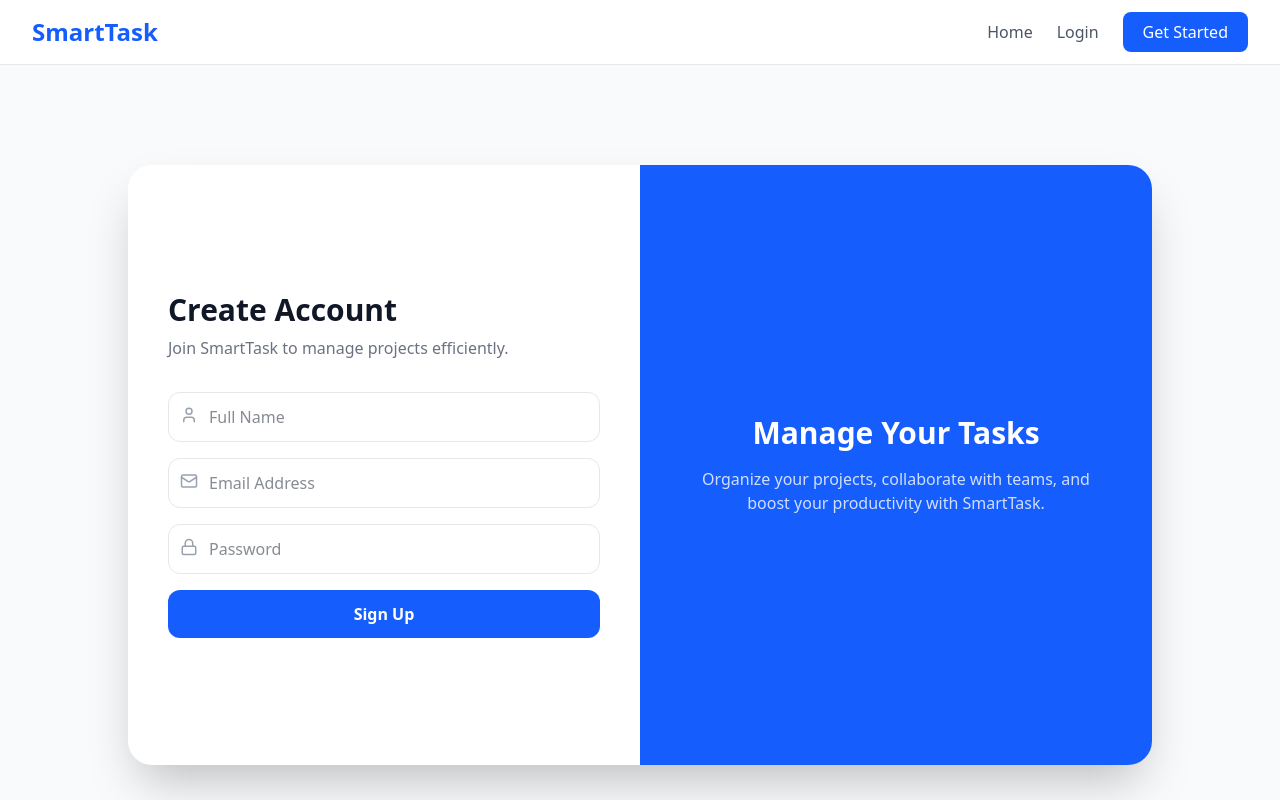
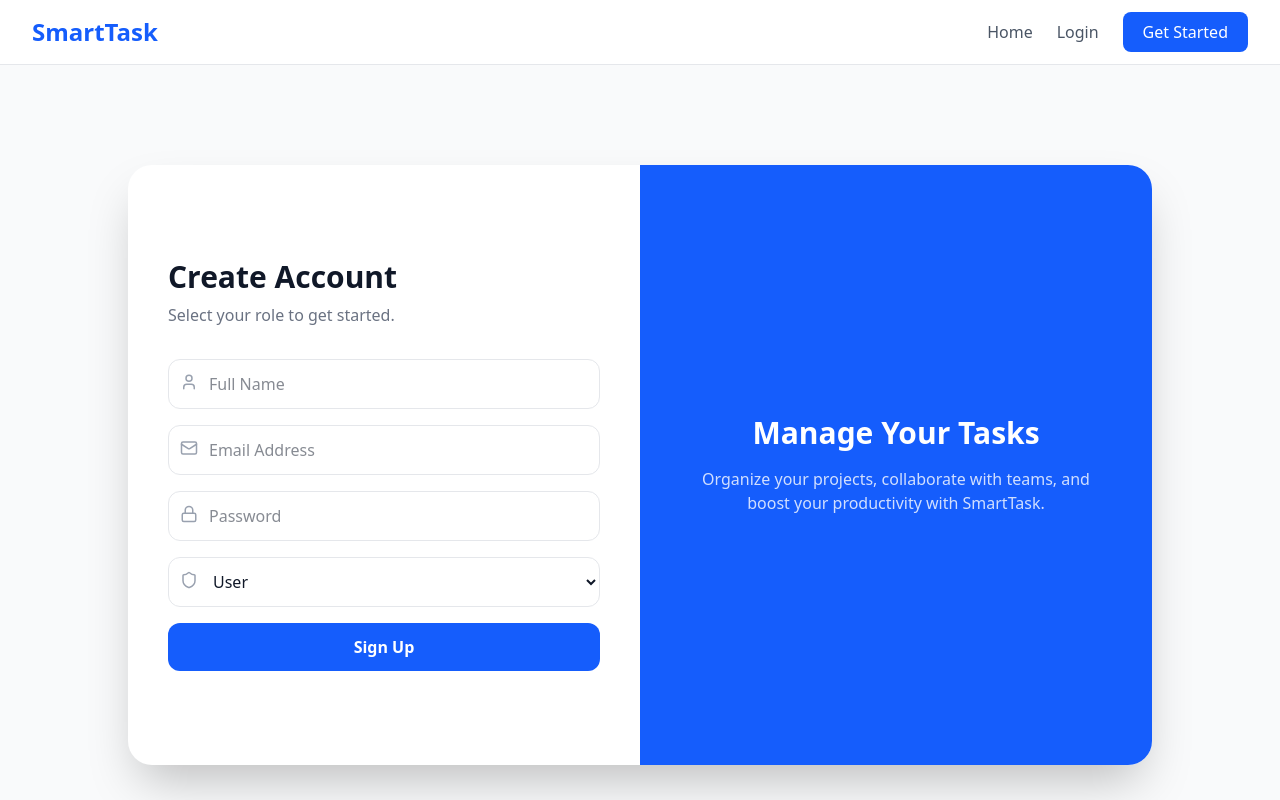
Before and after one commit to alhaz-431/front-smarttask, a Next.js app: page /signup in a window 1280 px wide. Shown: the top 800 px of the page. Built offline with nearby package versions, Linux system fonts and the light colour scheme; no server answers.

Commit message:
updated signup page

```diff
--- a/src/app/(auth)/signup/page.tsx
+++ b/src/app/(auth)/signup/page.tsx
@@ -4,11 +4,12 @@ import { useState } from "react";
 import { useRouter } from "next/navigation";
 import Link from "next/link";
 import api from "@/lib/axios";
-import { Loader2, User, Mail, Lock, CheckCircle } from "lucide-react";
+import { Loader2, User, Mail, Lock, CheckCircle, Shield } from "lucide-react";
 import { toast } from "react-hot-toast";
 
 export default function SignupPage() {
-  const [formData, setFormData] = useState({ name: "", email: "", password: "" });
+  // role যোগ করা হয়েছে
+  const [formData, setFormData] = useState({ name: "", email: "", password: "", role: "user" });
   const [loading, setLoading] = useState(false);
   const [isSuccess, setIsSuccess] = useState(false);
   const router = useRouter();
@@ -17,6 +18,7 @@ export default function SignupPage() {
     e.preventDefault();
     setLoading(true);
     try {
+      // এটি এখন ব্যাকএন্ডে role ডাটাটিও পাঠাবে
       await api.post("/auth/signup", formData);
       setIsSuccess(true);
       toast.success("Account created successfully!");
@@ -32,46 +34,41 @@ export default function SignupPage() {
     <div className="min-h-screen flex items-center justify-center bg-gray-50 p-4">
       <div className="flex w-full max-w-5xl bg-white rounded-3xl shadow-2xl overflow-hidden min-h-[600px]">
 
-        {/* বাম পাশ: ফর্ম */}
         <div className="w-full lg:w-1/2 p-10 flex flex-col justify-center">
           <h2 className="text-3xl font-bold mb-2">Create Account</h2>
-          <p className="text-gray-500 mb-8">Join SmartTask to manage projects efficiently.</p>
+          <p className="text-gray-500 mb-8">Select your role to get started.</p>
 
           <form onSubmit={handleSignup} className="space-y-4">
-            {/* Name Input */}
             <div className="relative">
               <User className="absolute left-3 top-3.5 text-gray-400" size={18} />
-              <input
-                type="text"
-                placeholder="Full Name"
-                className="w-full pl-10 pr-4 py-3 border border-gray-200 rounded-xl outline-none focus:ring-2 focus:ring-blue-500"
-                onChange={(e) => setFormData({ ...formData, name: e.target.value })}
-                required
-              />
+              <input type="text" placeholder="Full Name" className="w-full pl-10 pr-4 py-3 border border-gray-200 rounded-xl outline-none focus:ring-2 focus:ring-blue-500"
+                onChange={(e) => setFormData({ ...formData, name: e.target.value })} required />
             </div>
 
-            {/* Email Input */}
             <div className="relative">
               <Mail className="absolute left-3 top-3.5 text-gray-400" size={18} />
-              <input
-                type="email"
-                placeholder="Email Address"
-                className="w-full pl-10 pr-4 py-3 border border-gray-200 rounded-xl outline-none focus:ring-2 focus:ring-blue-500"
-                onChange={(e) => setFormData({ ...formData, email: e.target.value })}
-                required
-              />
+              <input type="email" placeholder="Email Address" className="w-full pl-10 pr-4 py-3 border border-gray-200 rounded-xl outline-none focus:ring-2 focus:ring-blue-500"
+                onChange={(e) => setFormData({ ...formData, email: e.target.value })} required />
             </div>
 
-            {/* Password Input */}
             <div className="relative">
               <Lock className="absolute left-3 top-3.5 text-gray-400" size={18} />
-              <input
-                type="password"
-                placeholder="Password"
-                className="w-full pl-10 pr-4 py-3 border border-gray-200 rounded-xl outline-none focus:ring-2 focus:ring-blue-500"
-                onChange={(e) => setFormData({ ...formData, password: e.target.value })}
-                required
-              />
+              <input type="password" placeholder="Password" className="w-full pl-10 pr-4 py-3 border border-gray-200 rounded-xl outline-none focus:ring-2 focus:ring-blue-500"
+                onChange={(e) => setFormData({ ...formData, password: e.target.value })} required />
+            </div>
+
+            {/* নতুন রোল সিলেক্ট অপশন */}
+            <div className="relative">
+              <Shield className="absolute left-3 top-3.5 text-gray-400" size={18} />
+              <select
+                className="w-full pl-10 pr-4 py-3 border border-gray-200 rounded-xl outline-none focus:ring-2 focus:ring-blue-500 bg-white"
+                onChange={(e) => setFormData({ ...formData, role: e.target.value })}
+                value={formData.role}
+              >
+                <option value="user">User</option>
+                <option value="manager">Manager</option>
+                <option value="admin">Admin</option>
+              </select>
             </div>
 
             <button disabled={loading} className="w-full bg-blue-600 text-white py-3 rounded-xl font-semibold hover:bg-blue-700 transition">
@@ -80,7 +77,6 @@ export default function SignupPage() {
           </form>
         </div>
 
-        {/* ডান পাশ: স্লাইডশো/সাকসেস মেসেজ */}
         <div className="hidden lg:flex w-1/2 bg-blue-600 p-10 items-center justify-center text-white text-center">
           {isSuccess ? (
             <div className="animate-bounce">
```
